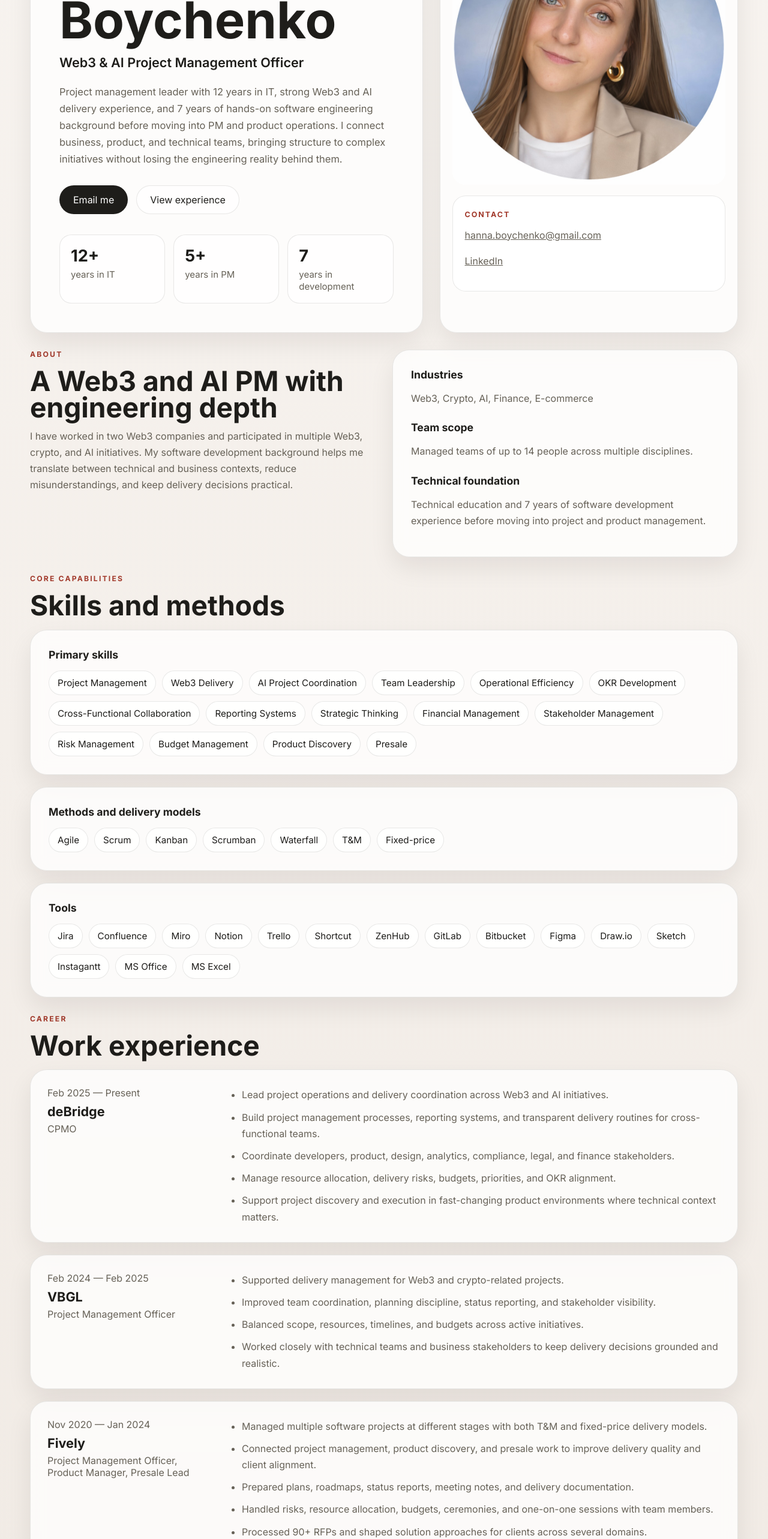
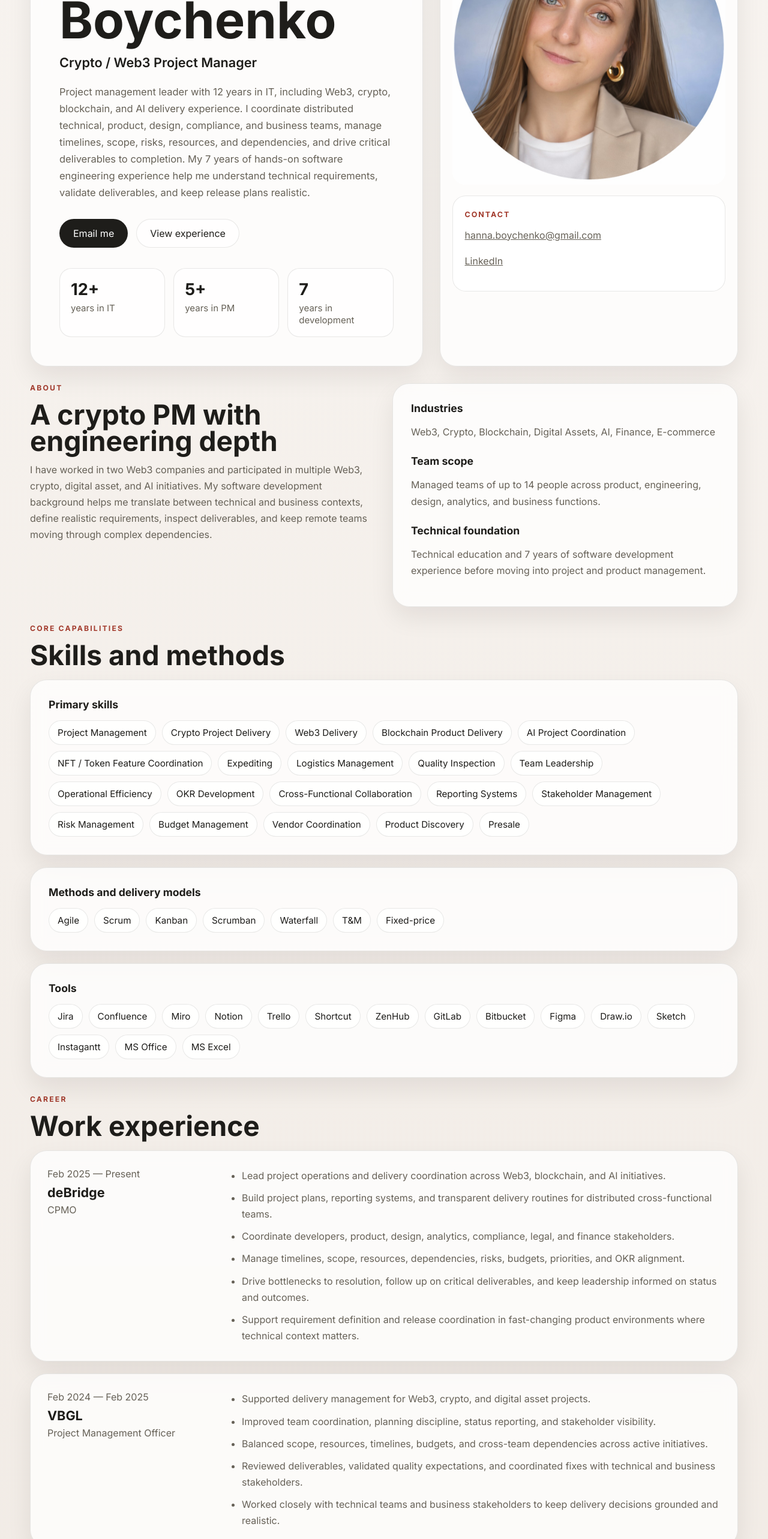
Before and after one commit to Boichenko/boichenko.github.io, a React (Vite) app: page / in a window 1280 px wide. Shown: the part 200-2766 px from the top of the page at 60% size. Built offline with nearby package versions, Linux system fonts and the light colour scheme.

Commit message:
Tailor CV for crypto project manager role

```diff
--- a/index.html
+++ b/index.html
@@ -3,10 +3,10 @@
   <head>
     <meta charset="UTF-8" />
     <meta name="viewport" content="width=device-width, initial-scale=1.0" />
-    <title>Hanna Boychenko | Web3 & AI Project Management Officer</title>
+    <title>Hanna Boychenko | Crypto / Web3 Project Manager</title>
     <meta
       name="description"
-      content="Portfolio website for Hanna Boychenko, Web3 and AI Project Management Officer with a software engineering background."
+      content="Portfolio website for Hanna Boychenko, Crypto and Web3 Project Manager with blockchain, AI, and software engineering background."
     />
     <link rel="preconnect" href="https://fonts.googleapis.com">
     <link rel="preconnect" href="https://fonts.gstatic.com" crossorigin>
--- a/src/App.jsx
+++ b/src/App.jsx
@@ -6,11 +6,12 @@ const experience = [
     role: 'CPMO',
     period: 'Feb 2025 — Present',
     achievements: [
-      'Lead project operations and delivery coordination across Web3 and AI initiatives.',
-      'Build project management processes, reporting systems, and transparent delivery routines for cross-functional teams.',
+      'Lead project operations and delivery coordination across Web3, blockchain, and AI initiatives.',
+      'Build project plans, reporting systems, and transparent delivery routines for distributed cross-functional teams.',
       'Coordinate developers, product, design, analytics, compliance, legal, and finance stakeholders.',
-      'Manage resource allocation, delivery risks, budgets, priorities, and OKR alignment.',
-      'Support project discovery and execution in fast-changing product environments where technical context matters.',
+      'Manage timelines, scope, resources, dependencies, risks, budgets, priorities, and OKR alignment.',
+      'Drive bottlenecks to resolution, follow up on critical deliverables, and keep leadership informed on status and outcomes.',
+      'Support requirement definition and release coordination in fast-changing product environments where technical context matters.',
     ],
   },
   {
@@ -18,9 +19,10 @@ const experience = [
     role: 'Project Management Officer',
     period: 'Feb 2024 — Feb 2025',
     achievements: [
-      'Supported delivery management for Web3 and crypto-related projects.',
+      'Supported delivery management for Web3, crypto, and digital asset projects.',
       'Improved team coordination, planning discipline, status reporting, and stakeholder visibility.',
-      'Balanced scope, resources, timelines, and budgets across active initiatives.',
+      'Balanced scope, resources, timelines, budgets, and cross-team dependencies across active initiatives.',
+      'Reviewed deliverables, validated quality expectations, and coordinated fixes with technical and business stakeholders.',
       'Worked closely with technical teams and business stakeholders to keep delivery decisions grounded and realistic.',
     ],
   },
@@ -32,7 +34,7 @@ const experience = [
       'Managed multiple software projects at different stages with both T&M and fixed-price delivery models.',
       'Connected project management, product discovery, and presale work to improve delivery quality and client alignment.',
       'Prepared plans, roadmaps, status reports, meeting notes, and delivery documentation.',
-      'Handled risks, resource allocation, budgets, ceremonies, and one-on-one sessions with team members.',
+      'Handled risks, resource allocation, budgets, ceremonies, quality reviews, and one-on-one sessions with team members.',
       'Processed 90+ RFPs and shaped solution approaches for clients across several domains.',
     ],
   },
@@ -69,18 +71,23 @@ const experience = [
 
 const primarySkills = [
   'Project Management',
+  'Crypto Project Delivery',
   'Web3 Delivery',
+  'Blockchain Product Delivery',
   'AI Project Coordination',
+  'NFT / Token Feature Coordination',
+  'Expediting',
+  'Logistics Management',
+  'Quality Inspection',
   'Team Leadership',
   'Operational Efficiency',
   'OKR Development',
   'Cross-Functional Collaboration',
   'Reporting Systems',
-  'Strategic Thinking',
-  'Financial Management',
   'Stakeholder Management',
   'Risk Management',
   'Budget Management',
+  'Vendor Coordination',
   'Product Discovery',
   'Presale',
 ]
@@ -106,8 +113,12 @@ const tools = [
 const methodologies = ['Agile', 'Scrum', 'Kanban', 'Scrumban', 'Waterfall', 'T&M', 'Fixed-price']
 
 const projects = [
+  'Blockchain-enabled Products',
   'Web3 Products',
   'Crypto Platforms',
+  'Digital Asset Products',
+  'NFT / Token Feature Discovery',
+  'Remote Cross-functional Delivery',
   'AI Products',
   'PIM System',
   'Fintech Startup from Scratch',
@@ -168,11 +179,13 @@ export default function App() {
         <div className="hero-copy">
           <p className="eyebrow">Portfolio</p>
           <h1>Hanna Boychenko</h1>
-          <p className="hero-role">Web3 & AI Project Management Officer</p>
+          <p className="hero-role">Crypto / Web3 Project Manager</p>
           <p className="hero-summary">
-            Project management leader with 12 years in IT, strong Web3 and AI delivery experience, and 7 years of hands-on
-            software engineering background before moving into PM and product operations. I connect business, product, and
-            technical teams, bringing structure to complex initiatives without losing the engineering reality behind them.
+            Project management leader with 12 years in IT, including Web3, crypto, blockchain, and AI delivery experience.
+            I coordinate distributed technical, product, design, compliance, and business teams, manage timelines, scope,
+            risks, resources, and dependencies, and drive critical deliverables to completion. My 7 years of hands-on
+            software engineering experience help me understand technical requirements, validate deliverables, and keep
+            release plans realistic.
           </p>
           <div className="hero-actions">
             <a href="mailto:hanna.boychenko@gmail.com" className="button primary">Email me</a>
@@ -210,15 +223,15 @@ export default function App() {
           <div>
             <SectionTitle
               eyebrow="About"
-              title="A Web3 and AI PM with engineering depth"
-              text="I have worked in two Web3 companies and participated in multiple Web3, crypto, and AI initiatives. My software development background helps me translate between technical and business contexts, reduce misunderstandings, and keep delivery decisions practical."
+              title="A crypto PM with engineering depth"
+              text="I have worked in two Web3 companies and participated in multiple Web3, crypto, digital asset, and AI initiatives. My software development background helps me translate between technical and business contexts, define realistic requirements, inspect deliverables, and keep remote teams moving through complex dependencies."
             />
           </div>
           <div className="info-card">
             <h3>Industries</h3>
-            <p>Web3, Crypto, AI, Finance, E-commerce</p>
+            <p>Web3, Crypto, Blockchain, Digital Assets, AI, Finance, E-commerce</p>
             <h3>Team scope</h3>
-            <p>Managed teams of up to 14 people across multiple disciplines.</p>
+            <p>Managed teams of up to 14 people across product, engineering, design, analytics, and business functions.</p>
             <h3>Technical foundation</h3>
             <p>Technical education and 7 years of software development experience before moving into project and product management.</p>
           </div>
```
